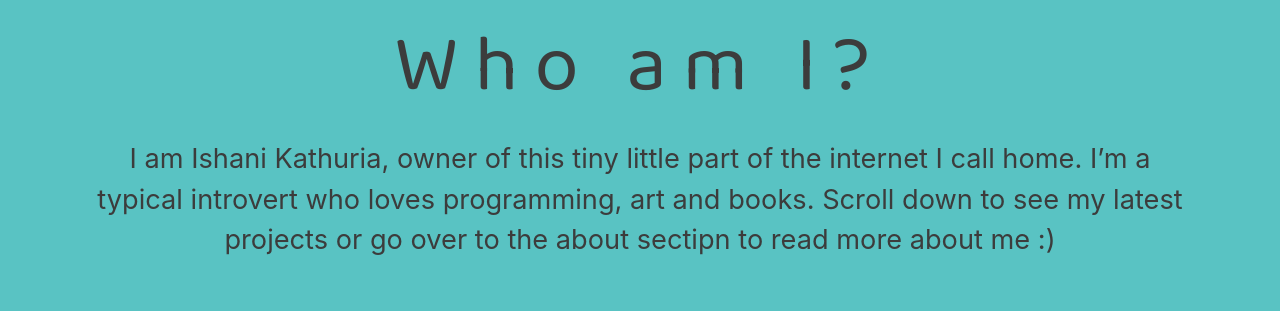
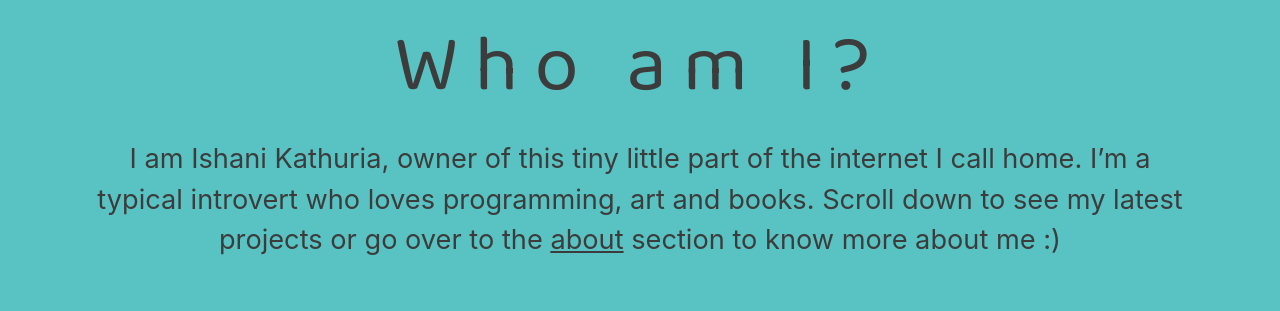
Before and after one commit to ikathuria/ishani.kathuria.net, a Next.js app: page / in a window 1280 px wide. Shown: the part 1060-1371 px from the top of the page. Built offline with nearby package versions, Linux system fonts and the light colour scheme.

Commit message:
little changes

```diff
--- a/pages/index.js
+++ b/pages/index.js
@@ -97,7 +97,13 @@ export default function Home() {
               I am Ishani Kathuria, owner of this tiny little part of the
               internet I call home. I’m a typical introvert who loves
               programming, art and books. Scroll down to see my latest projects
-              or go over to the about sectipn to read more about me :)
+              or go over to the{" "}
+              <Link href="/about" passHref>
+                <a className={styles.aboutPage}>
+                  about
+                </a>
+              </Link>{" "}
+              section to know more about me :)
             </p>
           </Container>
         </section>
@@ -193,7 +199,6 @@ export default function Home() {
                     </svg>
                   </a>
                 </Link>
-
               </Col>
             </Row>
           </Container>
--- a/styles/pages/home.module.css
+++ b/styles/pages/home.module.css
@@ -116,7 +116,7 @@
 
   width: 100%;
 
-  color: rgb(60, 60, 60);
+  color: #3c3c3c;
 }
 
 .mainRow h2 {
@@ -138,6 +138,18 @@
 .description p {
   font-size: 1.7rem;
   text-align: center;
+}
+
+.aboutPage {
+  color: #3c3c3c;
+  text-decoration: underline;
+}
+
+.aboutPage:hover {
+  color: #3c3c3c;
+  background-color: #ebebeb;
+  text-decoration: none;
+  transition: all cubic-bezier() 0.5s;
 }
 
 /* ---------------------------------------------- Projects ---------------------------------------------- */
```
